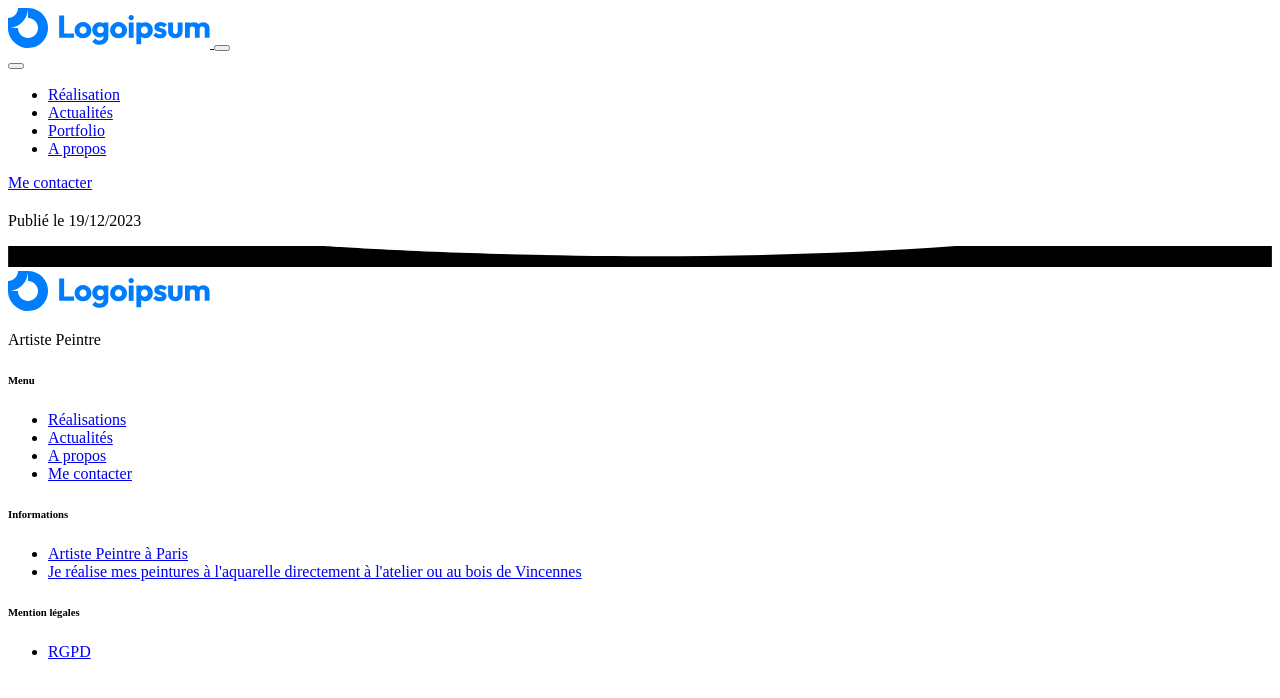
After one commit to yeyo671/projet_cda, a Symfony app: template templates/blogpost/detail.html.twig in a window 1280 px wide. The commit adds this page. Shown: the top 698 px of the page. Run offline with Twig, Linux system fonts and the light colour scheme; the template is opened without the code that fills it, so the values that code supplies are empty; some libraries are stand-ins or nearby versions.

Commit message:
Add blogpost detail page

```diff
--- a/templates/blogpost/actualites.html.twig
+++ b/templates/blogpost/actualites.html.twig
@@ -16,7 +16,7 @@
             <!-- Card -->
             <div class="card card-row shadow-light-lg mb-6 lift lift-lg" data-aos="fade-in">
                <div class="row gx-0">
-                  <a class="col-12 col-md-6 order-md-2 bg-cover card-img-end" style="background-image: url(/img/peinture.png);" href="#!">
+                  <a class="col-12 col-md-6 order-md-2 bg-cover card-img-end" style="background-image: url(/img/peinture.png);" href="{{path('actualites_details', {'slug': blogpost.slug})}}">
                      <!-- Image (placeholder) -->
                      <img src='/img/peinture.png' alt="..." class="img-fluid d-md-none invisible">
                      <!-- Shape -->
@@ -28,7 +28,7 @@
                   </a>
                   <div class="col-12 col-md-6 order-md-1">
                      <!-- Body -->
-                     <a class="card-body" href="#!">
+                     <a class="card-body">
                         <!-- Heading -->
                         <h3>
                            {{blogpost.title}}
@@ -39,7 +39,7 @@
                         </p>
                      </a>
                      <!-- Meta -->
-                     <a class="card-meta" href="#!">
+                     <a class="card-meta">
                         <!-- Divider -->
                         <hr class="card-meta-divider">
                         <!-- Date -->
--- /dev/null
+++ b/templates/blogpost/detail.html.twig
@@ -0,0 +1,35 @@
+{% extends 'base.html.twig' %}
+
+{% block body %}
+    <section class="pt-8 pt-md-11">
+        <div class="container">
+            <div class="row justify-content-center">
+                <div class="col-12 col-md-10 col-lg-9 col-xl-8">
+                    <h1 class="display-4 text-center">
+                        {{blogpost.title}}
+                    </h1>
+                    <div class="row align-items-center py-5 border-top border-bottom">
+                        <div class="col-auto">
+                        </div>
+                        <div class="col ms-n5">
+                            <time class="fs-sm text-muted" datetime="2019-05-20">
+                                Publié le {{blogpost.date|date('d/m/Y')}}
+                            </time>
+                        </div>
+                    </div>
+                </div>
+            </div>
+        </div>
+    </section>
+
+    <section class="pt-6 pt-md-8">
+        <div class="container">
+            <div class="row justify-content-center">
+                <div class="col-12 col-md-10 col-lg-9 col-xl-8">
+                <p class="mb-6">
+                    {{blogpost.content}}
+                </p>
+            </div>
+        </div>
+    </section>
+{% endblock %}
```
Also changed, not shown: src/Controller/BlogpostController.php (+8 -0 lines).
